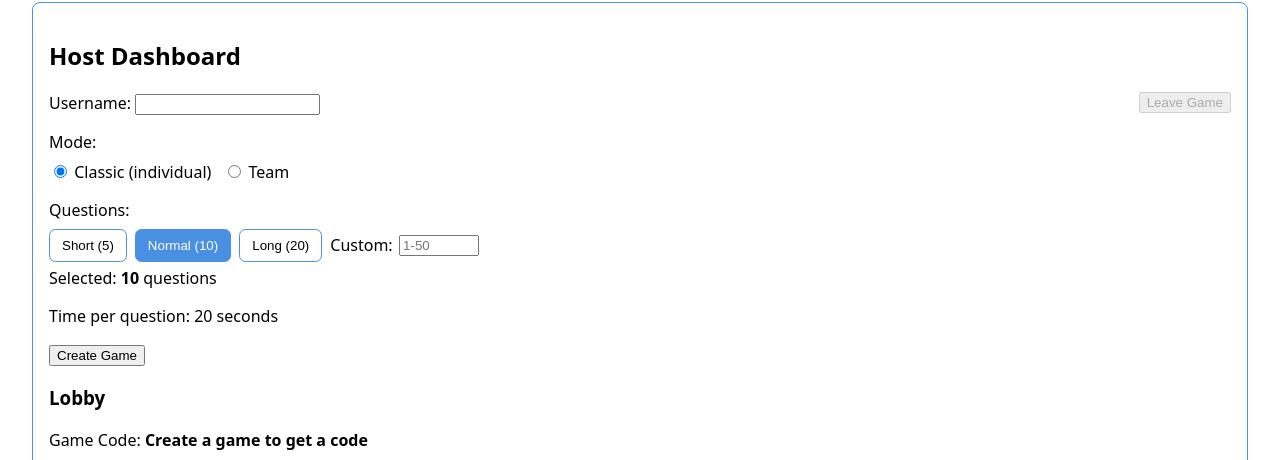
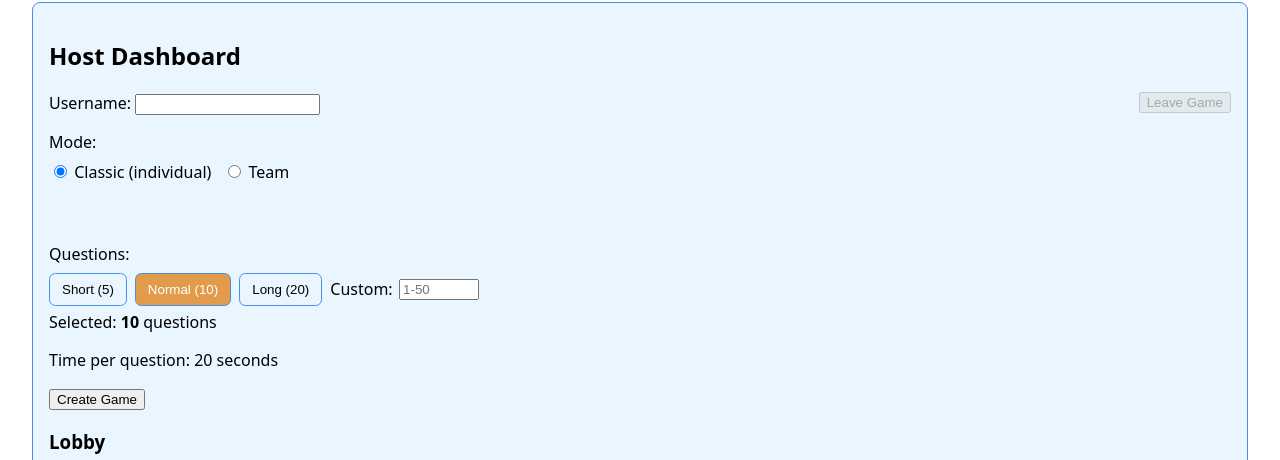
Before and after one commit to jeremiahrobinson842/CS425-NetworkGameShow, a React (Vite) app in the folder client/: page / in a window 1280 px wide. Shown: the part 155-615 px from the top of the page. Built offline with nearby package versions, Linux system fonts and the light colour scheme; no server answers.

Commit message:
Added some color to Host Dash

```diff
--- a/client/src/components/HostLobby.jsx
+++ b/client/src/components/HostLobby.jsx
@@ -34,7 +34,9 @@ function HostLobby({
         border: '1px solid #4a90e2',
         padding: '1rem',
         borderRadius: '0.5rem',
-        marginBottom: '1rem'
+        marginBottom: '1rem',
+        background: gameMode === 'team' ? '#f3e8ff' : '#eaf6ff',
+        transition: 'background 300ms ease'
       }}
     >
       <h2>Host Dashboard</h2>
@@ -83,16 +85,18 @@ function HostLobby({
           </label>
         </div>
 
-        {gameMode === 'team' && (
         <div
           style={{
             marginBottom: '0.75rem',
             display: 'flex',
             gap: '1rem',
             flexWrap: 'wrap',
-              alignItems: 'center'
+            alignItems: 'center',
+            minHeight: '2rem'
           }}
         >
+          {gameMode === 'team' ? (
+            <>
               <label>
                 Number of teams (2-5):{' '}
                 <input
@@ -120,8 +124,9 @@ function HostLobby({
               <p style={{ margin: 0, color: '#555' }}>
                 Team games allow up to 10 players, at least 2 per team.
               </p>
+            </>
+          ) : null}
         </div>
-        )}
 
         <div style={{ marginBottom: '0.75rem' }}>
           <p style={{ marginBottom: '0.5rem' }}>Questions:</p>
@@ -133,7 +138,7 @@ function HostLobby({
                 padding: '0.5rem 0.75rem',
                 borderRadius: '0.4rem',
                 border: '1px solid #4a90e2',
-                background: questionPreset === 'short' ? '#4a90e2' : 'transparent',
+                background: questionPreset === 'short' ? '#91e24b' : 'transparent',
                 color: questionPreset === 'short' ? '#fff' : '#000'
               }}
               disabled={questionSelectionLocked}
@@ -147,7 +152,7 @@ function HostLobby({
                 padding: '0.5rem 0.75rem',
                 borderRadius: '0.4rem',
                 border: '1px solid #4a90e2',
-                background: questionPreset === 'normal' ? '#4a90e2' : 'transparent',
+                background: questionPreset === 'normal' ? '#e29b4b' : 'transparent',
                 color: questionPreset === 'normal' ? '#fff' : '#000'
               }}
               disabled={questionSelectionLocked}
@@ -161,7 +166,7 @@ function HostLobby({
                 padding: '0.5rem 0.75rem',
                 borderRadius: '0.4rem',
                 border: '1px solid #4a90e2',
-                background: questionPreset === 'long' ? '#4a90e2' : 'transparent',
+                background: questionPreset === 'long' ? '#e2694b' : 'transparent',
                 color: questionPreset === 'long' ? '#fff' : '#000'
               }}
               disabled={questionSelectionLocked}
```
Lines whose indentation alone changed are shown as unchanged.
